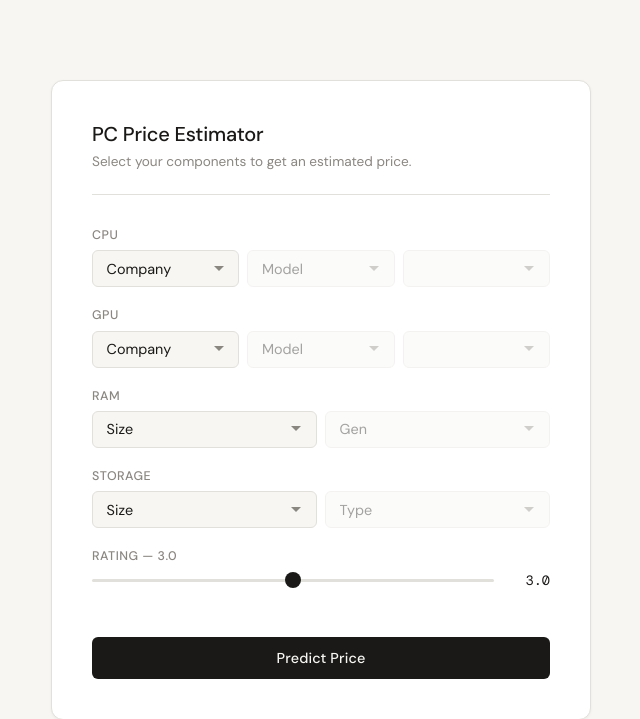
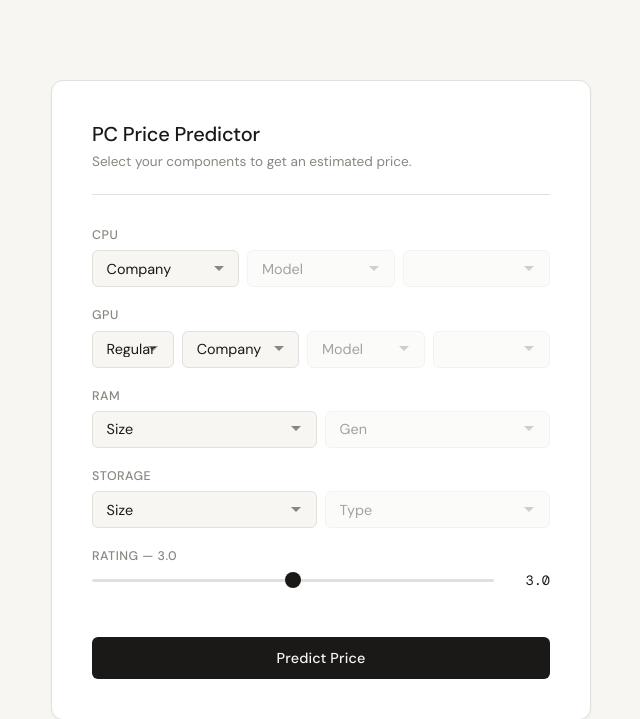
Before and after one commit to rishdass6/Prebuilt-PC-Predictor, a Flask app: page / in a window 1280 px wide. Shown: the top 719 px of the page, without its empty margins (319-959 px from the left). Run offline with Flask 3, Linux system fonts and the light colour scheme; parts of the project's set-up code (start-up, migrations or seed data) failed here and were passed over.

Commit message:
Adding Integrated Option

```diff
--- a/Deployment/templates/index.html
+++ b/Deployment/templates/index.html
@@ -3,7 +3,7 @@
 <head>
   <meta charset="UTF-8" />
   <meta name="viewport" content="width=device-width, initial-scale=1.0"/>
-  <title>PC Price Estimator</title>
+  <title>PC Price Predictor</title>
   <link href="https://fonts.googleapis.com/css2?family=DM+Mono:wght@400;500&family=DM+Sans:wght@300;400;500&display=swap" rel="stylesheet"/>
   <style>
     *, *::before, *::after { box-sizing: border-box; margin: 0; padding: 0; }
@@ -206,7 +206,7 @@
 <body>
   <div class="card">
     <header>
-      <h1>PC Price Estimator</h1>
+      <h1>PC Price Predictor</h1>
       <p>Select your components to get an estimated price.</p>
     </header>
 
@@ -232,6 +232,11 @@
     <div class="field">
       <label>GPU</label>
       <div class="multi-select">
+        <select id="gpu-type" onchange="updateGpuType()" style="flex:0.6">
+          <option value="" disabled hidden>Type</option>
+          <option value="discrete">Regular GPU</option>
+          <option value="integrated">Integrated</option>
+        </select>
         <select id="gpu-company" onchange="updateGpuModel()">
           <option value="">Company</option>
           <option>AMD</option>
@@ -419,6 +424,17 @@
 
     // ── GPU CASCADE ────────────────────────────────────────────────────────────
 
+    function updateGpuType() {
+      const type = document.getElementById('gpu-type').value;
+      const isDiscrete = type === 'discrete';
+      document.getElementById('gpu-company').disabled = !isDiscrete;
+      reset('gpu-model', 'Model');
+      reset('gpu-variant', 'Variant (opt.)');
+      if (!isDiscrete) {
+        document.getElementById('gpu-company').value = '';
+      }
+    }
+
     function updateGpuModel() {
       const company = document.getElementById('gpu-company').value;
       reset('gpu-model', 'Model'); reset('gpu-variant', 'Variant (opt.)');
@@ -436,6 +452,8 @@
     }
 
     function getGPU() {
+      const type    = document.getElementById('gpu-type').value;
+      if (type === 'integrated') return 'Integrated';
       const company = document.getElementById('gpu-company').value;
       const model   = document.getElementById('gpu-model').value;
       const variant = document.getElementById('gpu-variant').value;
```
Also changed, not shown: requirements.txt (deleted, +0 -8 lines), 1 other file.
